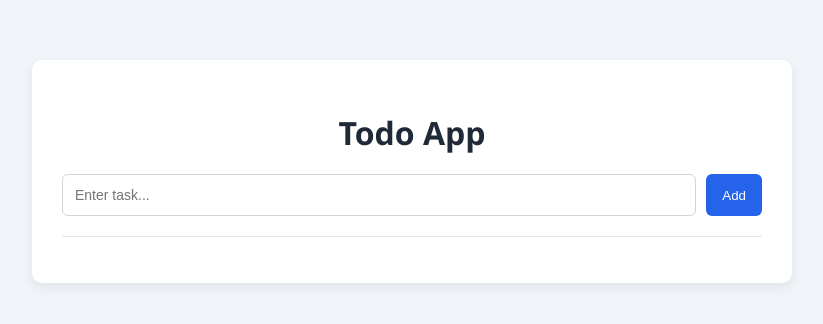
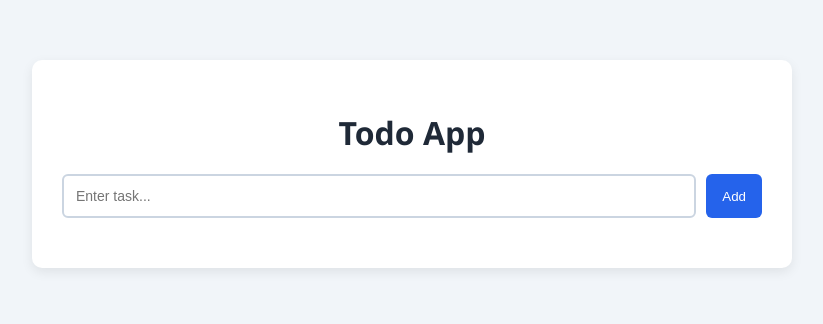
Before and after one commit to Mounika478-ui/todo-app, a React (Create React App) app: page / in a window 1280 px wide. Shown: the top 324 px of the page, without its empty margins (228-1051 px from the left). Built offline with nearby package versions, Linux system fonts and the light colour scheme.

Commit message:
Update App.css

```diff
--- a/src/App.css
+++ b/src/App.css
@@ -1,7 +1,7 @@
 body {
   margin: 0;
   font-family: "Segoe UI", sans-serif;
-  background: #f1f5f9; /* light grey background */
+  background: #f1f5f9;
 }
 
 /* Main container */
@@ -22,21 +22,28 @@ h1 {
   margin-bottom: 20px;
 }
 
-/* Input */
+/* Input section */
 .input-box {
   display: flex;
   gap: 10px;
 }
 
+/* Input field */
 input {
   flex: 1;
   padding: 12px;
   border-radius: 6px;
-  border: 1px solid #d1d5db;
+  border: 2px solid #cbd5e1; /* thicker border */
   font-size: 14px;
 }
 
-/* Add button (BLUE instead of purple) */
+/* Input focus */
+input:focus {
+  outline: none;
+  border-color: #2563eb;
+}
+
+/* Add button */
 button {
   padding: 12px 16px;
   border: none;
@@ -55,36 +62,21 @@ ul {
   list-style: none;
   padding: 0;
   margin-top: 20px;
-  border-top: 1px solid #e5e7eb;
 }
 
-/* Todo item */
-
+/* Todo item with light lines */
 li {
   background: #f9fafb;
-  margin-bottom: 0;              /* remove gap */
   padding: 14px;
   display: flex;
   justify-content: space-between;
   align-items: center;
-  border-bottom: 1px solid #e5e7eb; /* 👈 light line */
+  border-bottom: 1px solid #e5e7eb; /* light line */
 }
 
+/* Hover */
 li:hover {
   background: #f1f5f9;
-}
-
-/* Alternate colors */
-li:nth-child(2) {
-  border-left-color: #10b981;
-}
-
-li:nth-child(3) {
-  border-left-color: #f59e0b;
-}
-
-li:nth-child(4) {
-  border-left-color: #ef4444;
 }
 
 /* Text */
@@ -99,7 +91,7 @@ li:nth-child(4) {
   gap: 8px;
 }
 
-/* Edit */
+/* Edit button */
 .edit {
   background: #10b981;
 }
@@ -108,7 +100,7 @@ li:nth-child(4) {
   background: #059669;
 }
 
-/* Delete */
+/* Delete button */
 .delete {
   background: #ef4444;
 }
```
